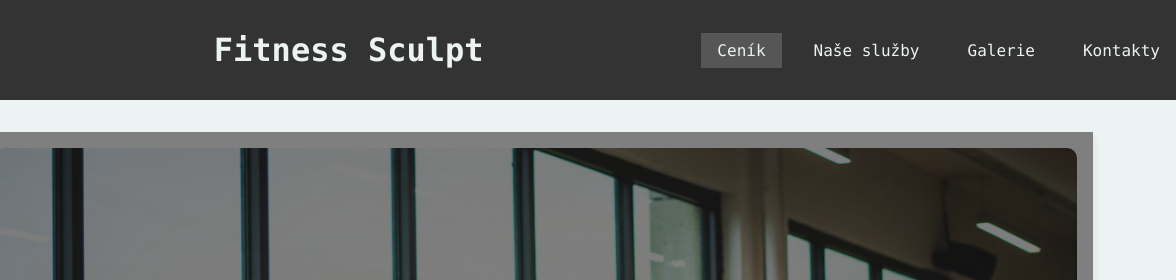
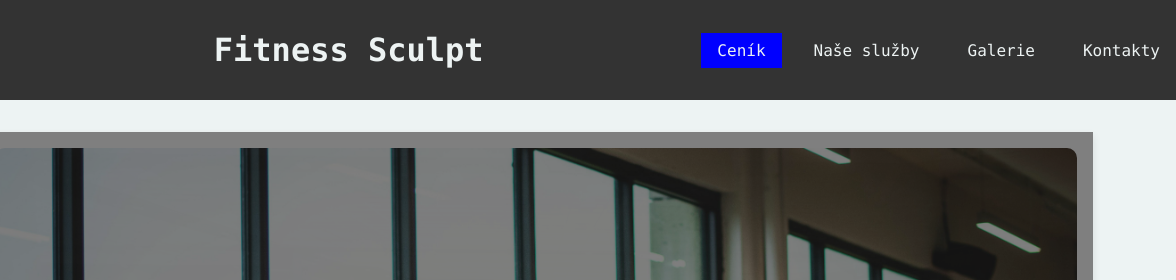
Before and after one commit to Drix142/fitness.github.io, a plain HTML site: page index.html in a window 1280 px wide. In both pictures the pointer is over the link "Ceník". Shown: the top 280 px of the page, 104-1280 px from the left. Drawn offline with Linux system fonts and the light colour scheme.

Commit message:
Update styles.css

```diff
--- a/styles.css
+++ b/styles.css
@@ -47,7 +47,7 @@ nav a {
 }
 
 nav a:hover {
-    background-color: #565656;
+    background-color: #0000FF;
 }
 
 /*--------------------FOOTER-------------------------*/
```
